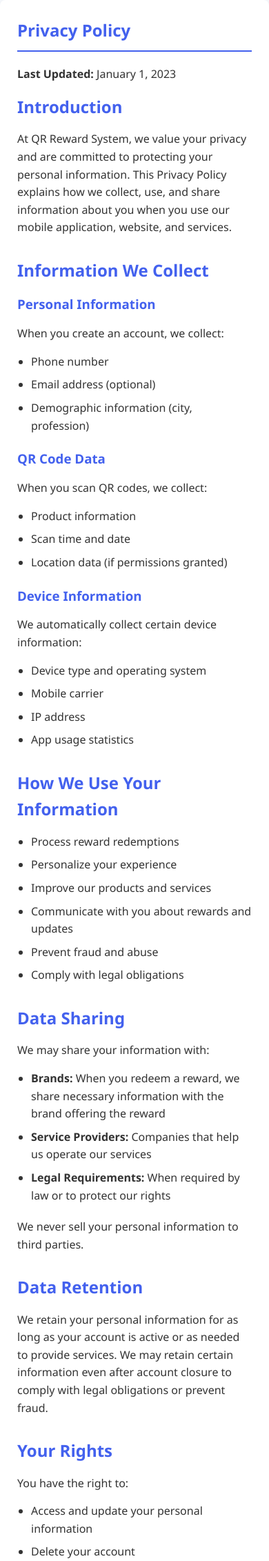
After one commit to meetrai007/reward_on_perchase, a Django app: page /mobile/privacy-policy/ in a window 390 px wide. The commit adds this page. Shown: the top 2263 px of the page at 69% size. Run offline with Django 5.2, Linux system fonts and the light colour scheme.

Commit message:
feat: Add mobile-optimized static pages for app integration

```diff
--- a/rewards/templates/dashboard/qrcodes/list.html
+++ b/rewards/templates/dashboard/qrcodes/list.html
@@ -176,8 +176,8 @@
         <table class="table table-hover">
             <thead>
                 <tr>
+                    <th>UUID</th>
                     <th>QR Code</th>
-                    <th>UUID</th>
                     <th>Product</th>
                     <th>Status</th>
                     <th>Redeemed By</th>
@@ -189,10 +189,10 @@
                 {% for qrcode in page_obj %}
                 <tr>
                     <td>
-                        <img src="{{ qrcode.generate_qr_code }}" alt="QR Code" class="qr-code-img">
+                        <span class="uuid-text" title="{{ qrcode.code }}">{{ qrcode.code }}</span>
                     </td>
                     <td>
-                        <span class="uuid-text" title="{{ qrcode.code }}">{{ qrcode.code }}</span>
+                        <img src="{{ qrcode.generate_qr_code }}" alt="QR Code" class="qr-code-img">
                     </td>
                     <td>{{ qrcode.product.name }}</td>
                     <td>
--- /dev/null
+++ b/rewards/templates/mobile_pages/base_mobile.html
@@ -0,0 +1,148 @@
+<!DOCTYPE html>
+<html lang="en">
+<head>
+    <meta charset="UTF-8">
+    <meta name="viewport" content="width=device-width, initial-scale=1.0">
+    <title>{% block title %}QR Reward System{% endblock %}</title>
+    <style>
+        :root {
+            --primary-color: #4361ee;
+            --secondary-color: #3a0ca3;
+            --accent-color: #f72585;
+            --light-color: #f8f9fa;
+            --dark-color: #212529;
+            --success-color: #4cc9f0;
+            --border-radius: 8px;
+            --box-shadow: 0 4px 6px rgba(0, 0, 0, 0.1);
+        }
+
+        * {
+            margin: 0;
+            padding: 0;
+            box-sizing: border-box;
+            font-family: 'Segoe UI', Tahoma, Geneva, Verdana, sans-serif;
+        }
+
+        body {
+            background-color: #f5f7fb;
+            color: #333;
+            line-height: 1.6;
+            padding: 0;
+            margin: 0;
+        }
+
+        .container {
+            max-width: 100%;
+            margin: 0 auto;
+        }
+
+        .card {
+            background: white;
+            border-radius: var(--border-radius);
+            box-shadow: var(--box-shadow);
+            padding: 25px;
+            margin-bottom: 20px;
+        }
+
+        h1, h2, h3 {
+            color: var(--primary-color);
+            margin-bottom: 15px;
+        }
+
+        h1 {
+            font-size: 24px;
+            border-bottom: 2px solid var(--primary-color);
+            padding-bottom: 10px;
+            margin-bottom: 20px;
+        }
+
+        p {
+            margin-bottom: 15px;
+        }
+
+        a {
+            color: var(--secondary-color);
+            text-decoration: none;
+        }
+
+        a:hover {
+            text-decoration: underline;
+        }
+
+        .btn {
+            display: inline-block;
+            background: var(--primary-color);
+            color: white;
+            padding: 10px 20px;
+            border-radius: var(--border-radius);
+            border: none;
+            cursor: pointer;
+            font-weight: 600;
+            text-align: center;
+            transition: all 0.3s ease;
+        }
+
+        .btn:hover {
+            background: var(--secondary-color);
+            text-decoration: none;
+            transform: translateY(-2px);
+        }
+
+        .btn-danger {
+            background: var(--accent-color);
+        }
+
+        .btn-danger:hover {
+            background: #c1121f;
+        }
+
+        .contact-info {
+            margin-top: 20px;
+        }
+
+        .contact-item {
+            display: flex;
+            align-items: center;
+            margin-bottom: 15px;
+        }
+
+        .contact-icon {
+            margin-right: 15px;
+            width: 40px;
+            height: 40px;
+            background: var(--primary-color);
+            border-radius: 50%;
+            display: flex;
+            align-items: center;
+            justify-content: center;
+            color: white;
+        }
+
+        .section {
+            margin-bottom: 30px;
+        }
+
+        ul, ol {
+            margin-left: 20px;
+            margin-bottom: 20px;
+        }
+
+        li {
+            margin-bottom: 8px;
+        }
+
+        .highlight {
+            background-color: #f8f9fa;
+            border-left: 4px solid var(--primary-color);
+            padding: 15px;
+            margin: 20px 0;
+        }
+    </style>
+</head>
+<body>
+    <div class="container">
+        {% block content %}
+        {% endblock %}
+    </div>
+</body>
+</html>
--- /dev/null
+++ b/rewards/templates/mobile_pages/privacy_policy.html
@@ -0,0 +1,97 @@
+{% extends 'mobile_pages/base_mobile.html' %}
+
+{% block content %}
+<div class="card">
+    <h1>Privacy Policy</h1>
+
+    <p><strong>Last Updated:</strong> January 1, 2023</p>
+
+    <div class="section">
+        <h2>Introduction</h2>
+        <p>At QR Reward System, we value your privacy and are committed to protecting your personal information. This Privacy Policy explains how we collect, use, and share information about you when you use our mobile application, website, and services.</p>
+    </div>
+
+    <div class="section">
+        <h2>Information We Collect</h2>
+
+        <h3>Personal Information</h3>
+        <p>When you create an account, we collect:</p>
+        <ul>
+            <li>Phone number</li>
+            <li>Email address (optional)</li>
+            <li>Demographic information (city, profession)</li>
+        </ul>
+
+        <h3>QR Code Data</h3>
+        <p>When you scan QR codes, we collect:</p>
+        <ul>
+            <li>Product information</li>
+            <li>Scan time and date</li>
+            <li>Location data (if permissions granted)</li>
+        </ul>
+
+        <h3>Device Information</h3>
+        <p>We automatically collect certain device information:</p>
+        <ul>
+            <li>Device type and operating system</li>
+            <li>Mobile carrier</li>
+            <li>IP address</li>
+            <li>App usage statistics</li>
+        </ul>
+    </div>
+
+    <div class="section">
+        <h2>How We Use Your Information</h2>
+        <ul>
+            <li>Process reward redemptions</li>
+            <li>Personalize your experience</li>
+            <li>Improve our products and services</li>
+            <li>Communicate with you about rewards and updates</li>
+            <li>Prevent fraud and abuse</li>
+            <li>Comply with legal obligations</li>
+        </ul>
+    </div>
+
+    <div class="section">
+        <h2>Data Sharing</h2>
+        <p>We may share your information with:</p>
+        <ul>
+            <li><strong>Brands:</strong> When you redeem a reward, we share necessary information with the brand offering the reward</li>
+            <li><strong>Service Providers:</strong> Companies that help us operate our services</li>
+            <li><strong>Legal Requirements:</strong> When required by law or to protect our rights</li>
+        </ul>
+        <p>We never sell your personal information to third parties.</p>
+    </div>
+
+    <div class="section">
+        <h2>Data Retention</h2>
+        <p>We retain your personal information for as long as your account is active or as needed to provide services. We may retain certain information even after account closure to comply with legal obligations or prevent fraud.</p>
+    </div>
+
+    <div class="section">
+        <h2>Your Rights</h2>
+        <p>You have the right to:</p>
+        <ul>
+            <li>Access and update your personal information</li>
+            <li>Delete your account</li>
+            <li>Opt-out of marketing communications</li>
+            <li>Request data portability</li>
+        </ul>
+    </div>
+
+    <div class="section">
+        <h2>Security</h2>
+        <p>We implement appropriate security measures to protect your information. However, no method of transmission over the Internet is 100% secure, and we cannot guarantee absolute security.</p>
+    </div>
+
+    <div class="section">
+        <h2>Changes to This Policy</h2>
+        <p>We may update this Privacy Policy periodically. We will notify you of any changes by posting the new policy on this page and updating the "Last Updated" date.</p>
+    </div>
+
+    <div class="section">
+        <h2>Contact Us</h2>
+        <p>If you have questions about this Privacy Policy, please contact us at privacy@qrrewardsystem.com.</p>
+    </div>
+</div>
+{% endblock %}
--- a/rewards/urls.py
+++ b/rewards/urls.py
@@ -33,4 +33,10 @@
     # Export
     path('export/users/csv/', views.export_users_csv, name='export_users_csv'),
     path('export/rewards/csv/', views.export_rewards_csv, name='export_rewards_csv'),
+
+    # mobile apps pages
+    path('mobile/about/', views.about_page, name='mobile_about'),
+    path('mobile/contact/', views.contact_page, name='mobile_contact'),
+    path('mobile/privacy-policy/', views.privacy_policy_page, name='mobile_privacy_policy'),
+    path('mobile/delete-account/', views.delete_account_page, name='mobile_delete_account'),
 ]
--- a/rewards/views.py
+++ b/rewards/views.py
@@ -277,3 +277,16 @@
         ])
 
     return response
+
+# Static pages for mobile app
+def about_page(request):
+    return render(request, 'mobile_pages/about.html')
+
+def contact_page(request):
+    return render(request, 'mobile_pages/contact.html')
+
+def privacy_policy_page(request):
+    return render(request, 'mobile_pages/privacy_policy.html')
+
+def delete_account_page(request):
+    return render(request, 'mobile_pages/delete_account.html')
```
Also changed, not shown: rewards/templates/mobile_pages/about.html (added, +38 -0 lines), rewards/templates/mobile_pages/contact.html (added, +57 -0 lines), rewards/templates/mobile_pages/delete_account.html (added, +56 -0 lines).
